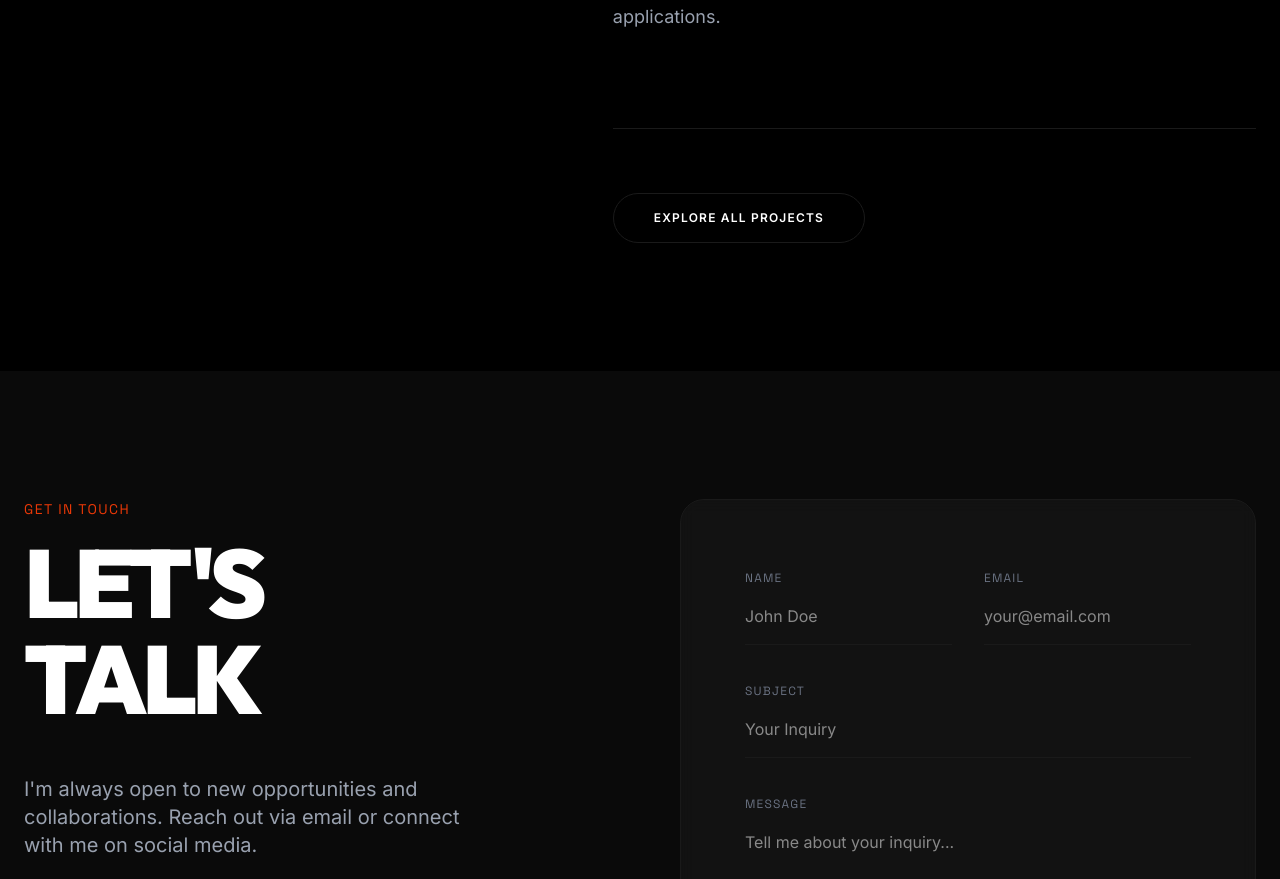
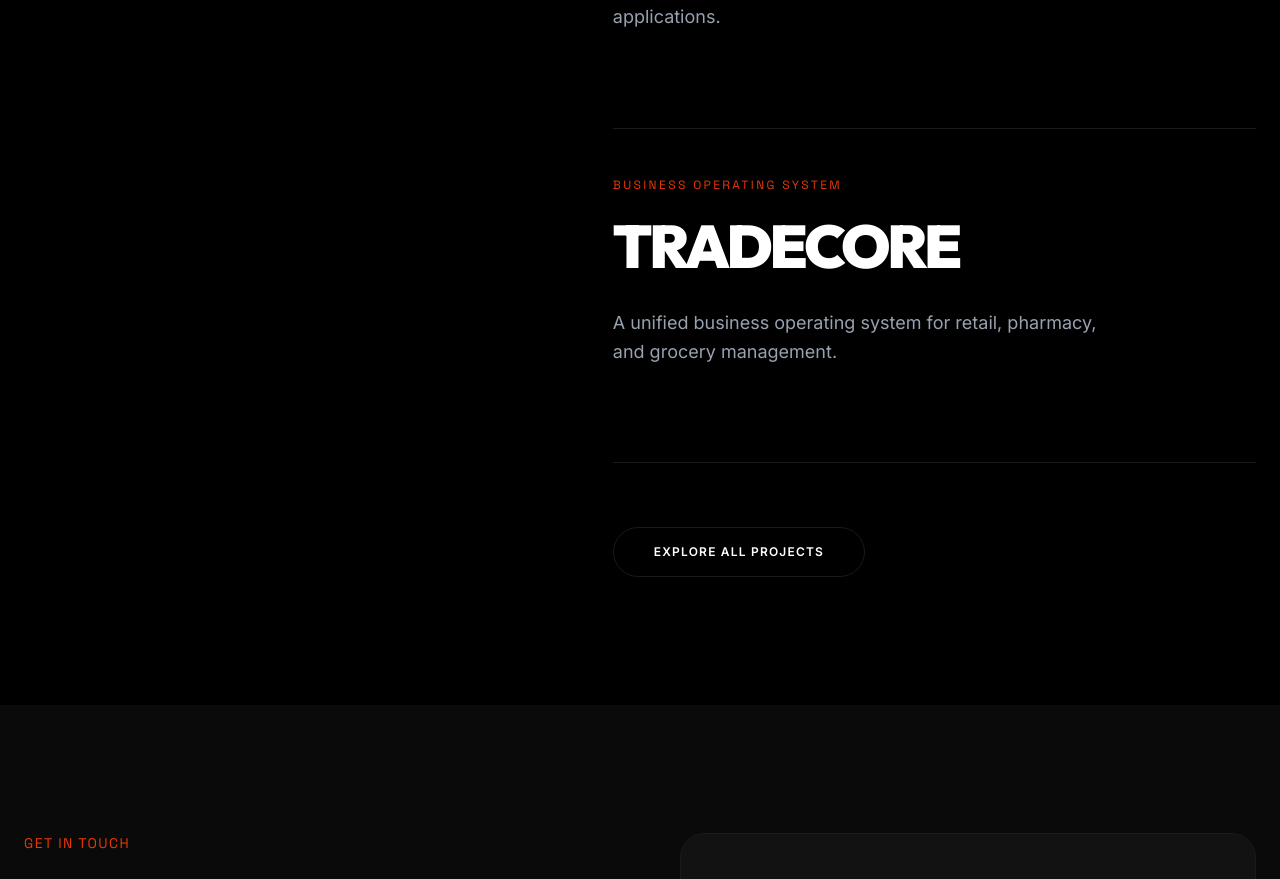
Before and after one commit to mizan7k/portfoliov2, a React (Vite) app: page / in a window 1280 px wide. Shown: the part 6808-7687 px from the top of the page. Built offline with nearby package versions, Linux system fonts and the light colour scheme.

Commit message:
Update Portfolio.tsx

```diff
--- a/src/components/Portfolio.tsx
+++ b/src/components/Portfolio.tsx
@@ -25,6 +25,14 @@
     image: "https://i.imgur.com/kxAhsiP.jpeg",
     description: "Quick and creative UI generation for modern web applications.",
     link: "https://mizan7k.github.io/interstellar/"
+  },
+  {
+    id: 4,
+    title: "TradeCore",
+    category: "Business Operating System",
+    image: "https://i.imgur.com/1N8JZ5Q.jpeg",
+    description: "A unified business operating system for retail, pharmacy, and grocery management.",
+    link: "https://mizan7k.github.io/TradeCore/"
   }
 ];
 
```
